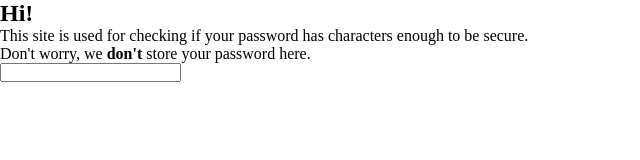
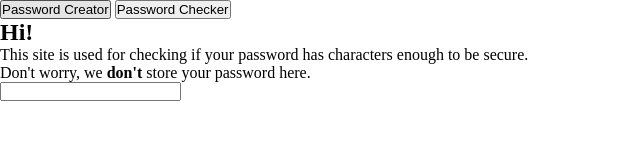
Before and after one commit to Allyson04/password_checker, a plain HTML site: page index.html in a window 1280 px wide. Shown: the whole page, without its empty margins (0-640 px from the left). Drawn offline with Linux system fonts and the light colour scheme.

Commit message:
feat: added button toggling of sections

```diff
--- a/index.html
+++ b/index.html
@@ -8,6 +8,10 @@
     <script src="script.js"></script>
 </head>
 <body>
+    <div>
+        <button onclick="toggleSection() enableCreateButton()">Password Creator</button>
+        <button onclick="toggleSection() enableCheckButton()">Password Checker</button>
+    </div>
     <section id="password-checker">
         <h1>Hi!</h1>
             <p>This site is used for checking if your password has characters enough to be secure.</p>
```
